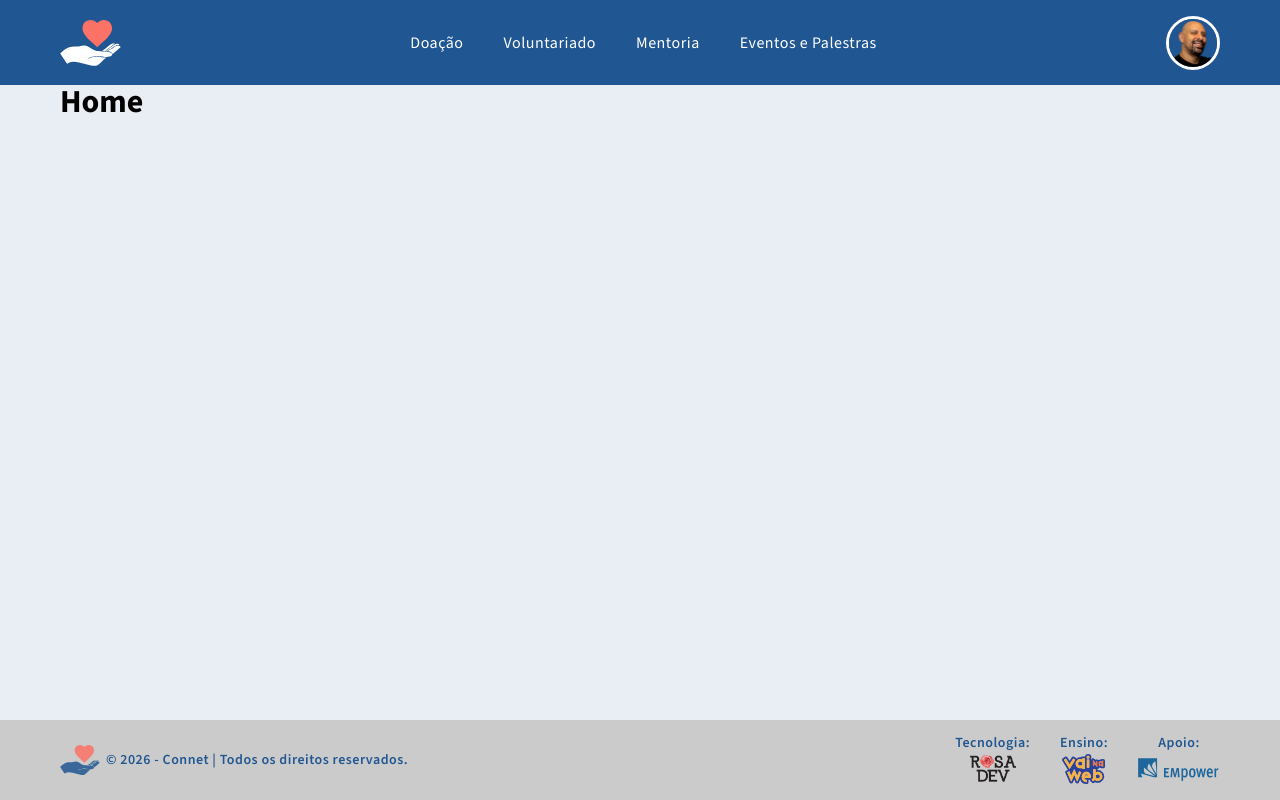
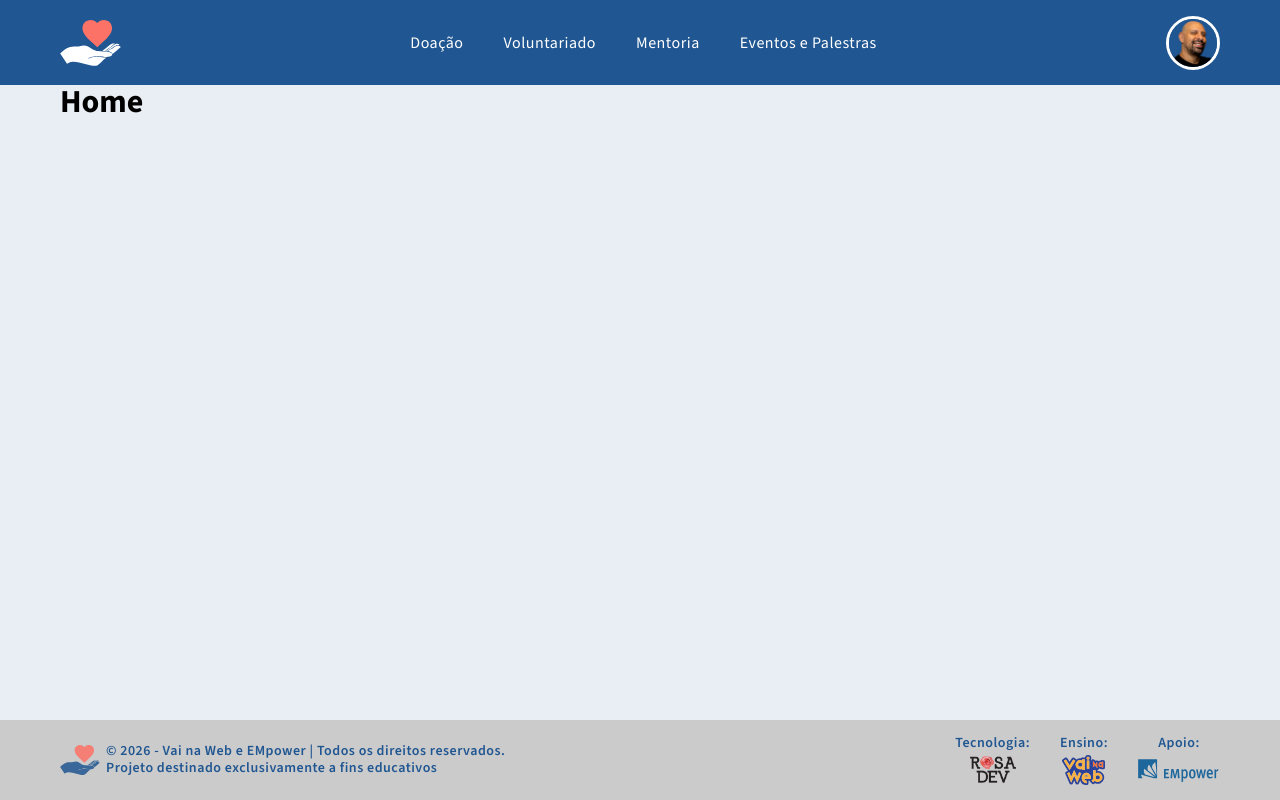
Before and after one commit to rosadevsolutions/2026-vnw-front-03-projeto-connect, a React (Vite) app: page / in a window 1280 px wide. Built offline with nearby package versions, Linux system fonts and the light colour scheme.

Commit message:
footer copyright acerto de texto

```diff
--- a/src/components/shared/Footer/Footer.jsx
+++ b/src/components/shared/Footer/Footer.jsx
@@ -16,7 +16,7 @@ export default function Footer() {
             </h5>
           </Link>
           <p className="footer__text">
-            &copy; 2026 - Connet | Todos os direitos reservados.
+            &copy; 2026 - Vai na Web e EMpower | Todos os direitos reservados.<br/>Projeto destinado exclusivamente a fins educativos
           </p>
         </div>
         <div className="footer__areas">
--- a/src/components/shared/Footer/Footer.scss
+++ b/src/components/shared/Footer/Footer.scss
@@ -41,6 +41,7 @@ $footer-link-logo-ensino: "../../../assets/icons/logo-vainaweb.svg";
     font-weight: var(--font-semibold);
     font-size: 1.4rem;
     letter-spacing: 0.05rem;
+    line-height: 1.2;
     color: $footer-text-color;
   }
 
```
